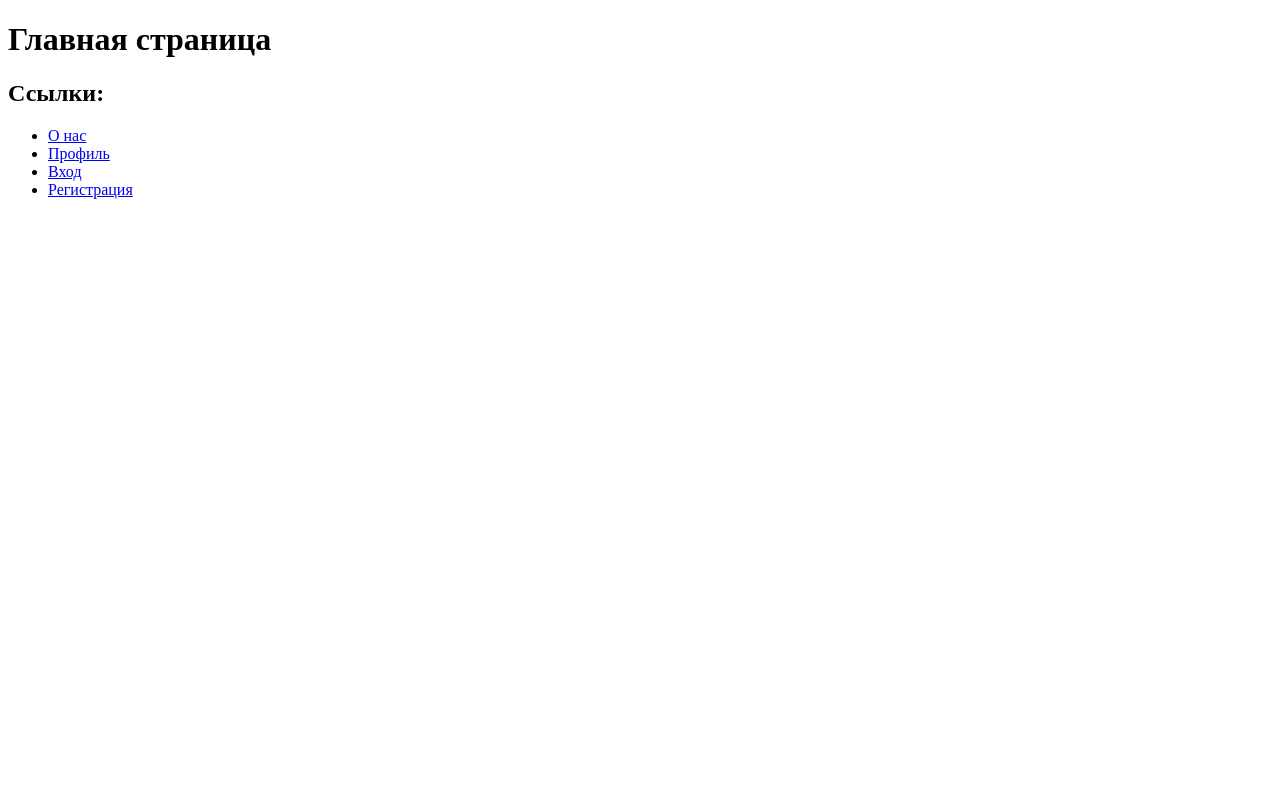
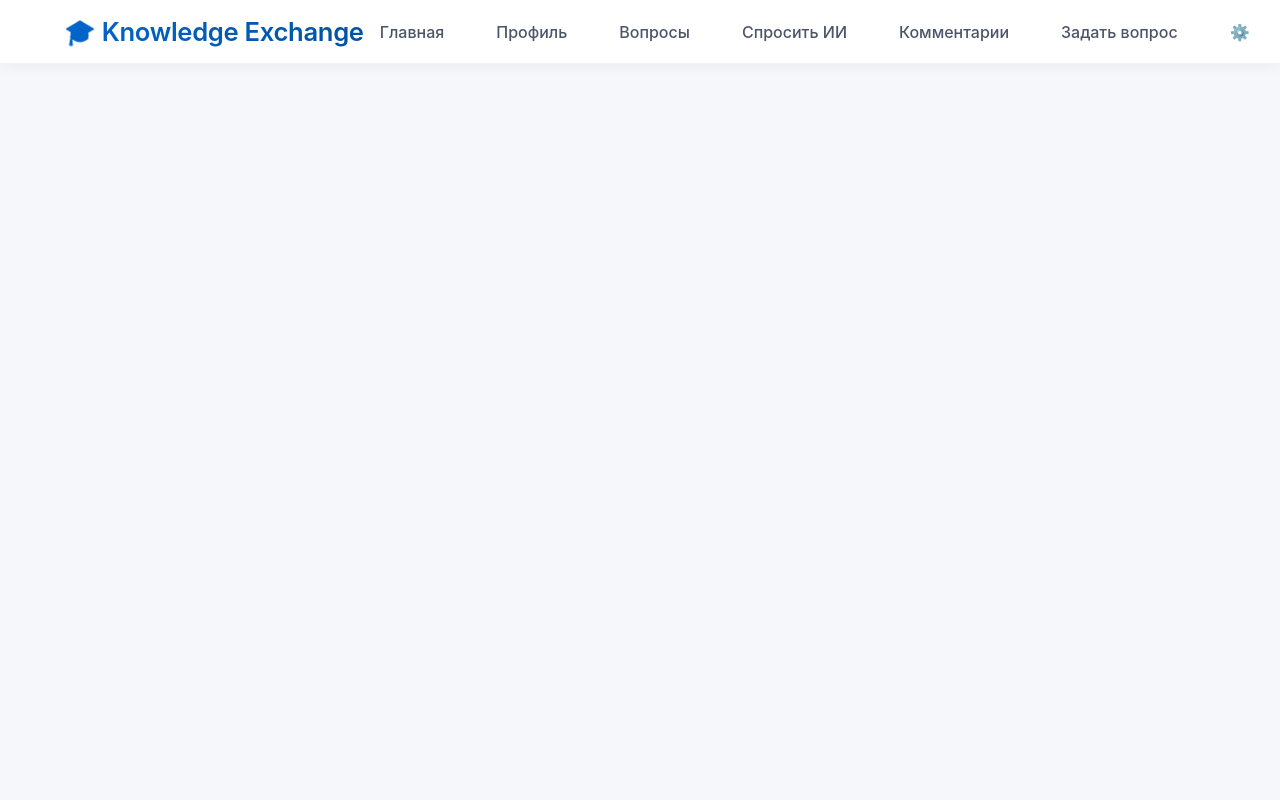
Before and after one commit to Kirilll555/knowledge-hub, a Django app: page / in a window 1280 px wide. Run offline with Django 4.2, Linux system fonts and the light colour scheme.

Commit message:
Добавлена навигационная панель и дизайн для нее

```diff
--- a/main/templates/index.html
+++ b/main/templates/index.html
@@ -3,16 +3,93 @@
 <head>
     <meta charset="UTF-8">
     <title>Главная</title>
+    <style>
+        * {
+            margin: 0;
+            padding: 0;
+            box-sizing: border-box;
+        }
+
+        html, body {
+            height: 100%;
+        }
+
+        body {
+            font-family: -apple-system, BlinkMacSystemFont, 'Segoe UI', Roboto, sans-serif;
+            background-color: #f5f7fa;
+            display: flex;
+            flex-direction: column;
+        }
+
+        .navbar {
+            background-color: white;
+            padding: 1rem 0;
+            box-shadow: 0 2px 15px rgba(0,0,0,0.05);
+            position: sticky;
+            top: 0;
+            z-index: 1000;
+            border-bottom: 1px solid #eef2f6;
+            width: 100%;
+        }
+
+        .nav-container {
+            width: 100%;
+            padding: 0 5%;
+            display: flex;
+            align-items: center;
+            justify-content: space-between;
+        }
+
+        .site-title {
+            color: #1a1e2b;
+            text-decoration: none;
+            font-size: 1.6rem;
+            font-weight: 600;
+            letter-spacing: -0.3px;
+            background: linear-gradient(135deg, #0066cc, #0052a3);
+            -webkit-background-clip: text;
+            -webkit-text-fill-color: transparent;
+            white-space: nowrap;
+        }
+
+        .nav-right {
+            display: flex;
+            align-items: center;
+        }
+
+        .nav-links {
+            display: flex;
+            gap: 20px;
+            list-style: none;
+            align-items: center;
+        }
+
+        .nav-links a {
+            color: #4a5568;
+            text-decoration: none;
+            font-size: 1rem;
+            font-weight: 500;
+            padding: 0.6rem 1rem;
+            border-radius: 30px;
+            transition: all 0.2s;
+            white-space: nowrap;
+        }
+
+        .nav-links a:hover {
+            background-color: #f0f7ff;
+            color: #0066cc;
+        }
+
+        .nav-links a.active {
+            background-color: #e6f0ff;
+            color: #0066cc;
+            font-weight: 600;
+        }
+    </style>
 </head>
+
 <body>
-    <h1>Главная страница</h1>
+    {% include 'menu.html' %}
 
-    <h2>Ссылки:</h2>
-    <ul>
-        <li><a href="{% url 'about' %}">О нас </a></li>
-        <li><a href="{% url 'profile' %}">Профиль </a></li>
-        <li><a href="{% url 'login' %}">Вход </a></li>
-        <li><a href="{% url 'register' %}">Регистрация </a></li>
-    </ul>
 </body>
 </html>
--- a/main/templates/menu.html
+++ b/main/templates/menu.html
@@ -1,7 +1,17 @@
-<nav style="background-color: #2c3e50; padding: 15px; margin-bottom: 20px;">
-    <div style="display: flex; gap: 20px; justify-content: center;">
-        <a href="/" style="color: white; text-decoration: none; padding: 5px 10px;">Главная</a>
-        <a href="/about/" style="color: white; text-decoration: none; padding: 5px 10px;">О нас</a>
-        <a href="/profile/" style="color: white; text-decoration: none; padding: 5px 10px;">Профиль</a>
+<nav class="navbar">
+    <div class="nav-container">
+        <a href="/" class="site-title">🎓 Knowledge Exchange</a>
+
+        <div class="nav-right">
+            <ul class="nav-links">
+                <li><a class="nav-link" href="/">Главная</a></li>
+                <li><a class="nav-link" href="/profile/">Профиль</a></li>
+                <li><a class="nav-link" href="/questions/">Вопросы</a></li>
+                <li><a class="nav-link" href="/ask-ai/">Спросить ИИ</a></li>
+                <li><a class="nav-link" href="/comments/">Комментарии</a></li>
+                <li><a class="nav-link" href="/ask/">Задать вопрос</a></li>
+                <li><a class="nav-link" href="/settings/">⚙️</a></li>
+            </ul>
+        </div>
     </div>
 </nav>
```
